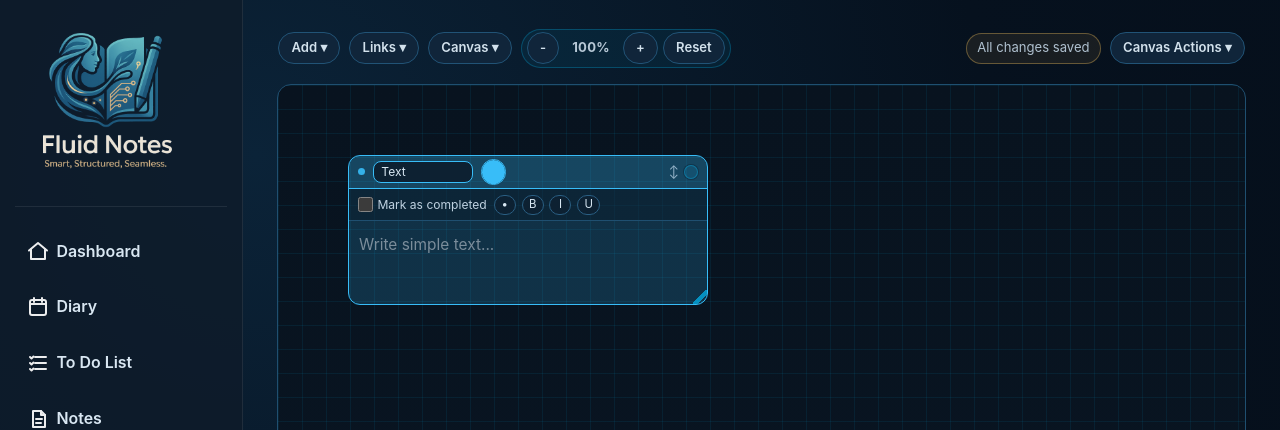
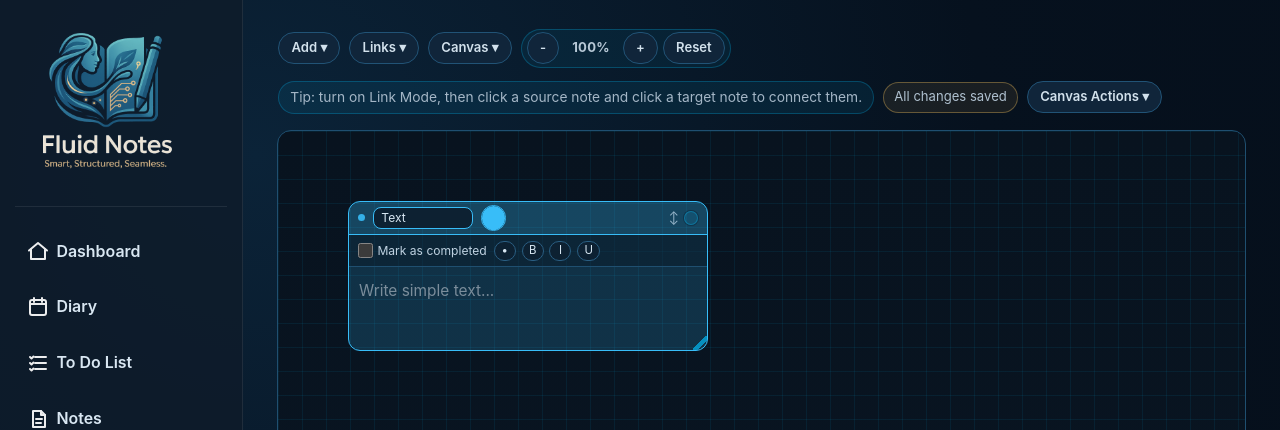
Before and after one commit to mcevoycd/calendar_project, a Django app: page /canvas/ in a window 1280 px wide. Shown: the top 430 px of the page. Run offline with Django 5.2, Linux system fonts and the light colour scheme; the visitor is signed in with stand-in values (Sample User, id 1); data comes from the database, SQL or seed files in the repository; data that the repository does not hold is empty.

Commit message:
Update: More intuative link mode deployed

```diff
--- a/dashboard/templates/dashboard/notes.html
+++ b/dashboard/templates/dashboard/notes.html
@@ -533,6 +533,10 @@
       border: 1px solid rgba(0, 194, 255, 0.25);
       border-radius: 999px;
       padding: 0.32rem 0.65rem;
+      max-width: min(100%, 36rem);
+      white-space: nowrap;
+      overflow: hidden;
+      text-overflow: ellipsis;
     }
 
     .autosave-status {
@@ -1786,7 +1820,7 @@
               <details class="toolbar-menu">
                 <summary class="btn-canvas toolbar-menu-trigger">Links ▾</summary>
                 <div class="toolbar-menu-panel">
-                  <button type="button" class="btn-canvas" id="link-mode-btn">Link Mode</button>
+                  <button type="button" class="btn-canvas" id="link-mode-btn" aria-pressed="false">Link Mode: Off</button>
                   <button type="button" class="btn-canvas" id="cancel-link-btn" disabled>Cancel Link</button>
                   <button type="button" class="btn-canvas" id="clear-links-btn">Clear Links</button>
                   <div class="toolbar-field">
@@ -1827,7 +1861,7 @@
               </div>
             </div>
             <div class="toolbar-right">
-              <!-- <span class="toolbar-info" id="toolbar-info">Drag boxes from their top bar. Click a box to select.</span> -->
+              <span class="toolbar-info" id="toolbar-info">Tip: turn on Link Mode, then click a source note and click a target note to connect them.</span>
               <span class="autosave-status" id="autosave-status">Auto-save on</span>
               <details class="toolbar-menu">
                 <summary class="btn-canvas toolbar-menu-trigger">Canvas Actions ▾</summary>
@@ -1841,6 +1875,10 @@
           </div>
 
           <div class="canvas-wrap" id="canvas-wrap">
+            <div class="link-mode-hint" id="link-mode-hint" hidden>
+              <strong>Link Mode</strong>
+              <span id="link-mode-hint-text">Click a source note, then click another note to link.</span>
+            </div>
             <div class="canvas-surface" id="canvas-surface">
               <svg class="canvas-links" id="canvas-links"></svg>
               <div id="boxes-layer"></div>
@@ -1959,6 +1997,8 @@
       const zoomResetBtn = document.getElementById('zoom-reset-btn');
       const zoomLevelEl = document.getElementById('zoom-level');
       const toolbarInfo = document.getElementById('toolbar-info');
+      const linkModeHint = document.getElementById('link-mode-hint');
+      const linkModeHintText = document.getElementById('link-mode-hint-text');
       const autoSaveStatus = document.getElementById('autosave-status');
       const notesActionInput = document.getElementById('notes-action-input');
       const confirmModal = document.getElementById('confirm-modal');
@@ -2375,7 +2415,38 @@
       }
 
       function updateToolbarInfo(text) {
+        if (!toolbarInfo) {
+          return;
+        }
         toolbarInfo.textContent = text;
+      }
+
+      function updateLinkModeUi() {
+        if (linkModeBtn) {
+          linkModeBtn.classList.toggle('active', linkMode);
+          linkModeBtn.textContent = linkMode ? 'Link Mode: On' : 'Link Mode: Off';
+          linkModeBtn.setAttribute('aria-pressed', linkMode ? 'true' : 'false');
+        }
+
+        if (!linkModeHint) {
+          return;
+        }
+
+        if (!linkMode) {
+          linkModeHint.hidden = true;
+          return;
+        }
+
+        linkModeHint.hidden = false;
+        if (!linkModeHintText) {
+          return;
+        }
+
+        if (linkSourceId) {
+          linkModeHintText.textContent = 'Source selected. Click another note to connect, or drag from the connector dot.';
+        } else {
+          linkModeHintText.textContent = 'Click a source note, then click another note to link. You can also drag from the connector dot.';
+        }
       }
 
       function placeCaretAtEnd(element) {
@@ -2467,6 +2538,7 @@
 
       function refreshLinkControls() {
         cancelLinkBtn.disabled = !(linkMode && (!!linkSourceId || linkDrag.active));
+        updateLinkModeUi();
       }
 
       function cancelPendingLink() {
@@ -2693,6 +2765,8 @@
           }
           if (linkSourceId === box.id) {
             boxEl.classList.add('link-source');
+          } else if (linkMode && linkSourceId) {
+            boxEl.classList.add('link-target');
           }
           if (box.completed) {
             boxEl.classList.add('is-completed');
@@ -3370,9 +3444,36 @@
             }
 
             event.stopPropagation();
+
+            if (!linkSourceId) {
+              linkSourceId = box.id;
+              selectedBoxId = box.id;
+              selectedLinkKey = null;
+              syncLinkControlInputs(null);
+              updateToolbarInfo('Link source selected. Click another note to connect it.');
+              refreshLinkControls();
+              render();
+              return;
+            }
+
+            if (linkSourceId === box.id) {
+              linkSourceId = null;
+              selectedBoxId = box.id;
+              selectedLinkKey = null;
+              syncLinkControlInputs(null);
+              updateToolbarInfo('Link source cleared. Click a source note to start linking.');
+              refreshLinkControls();
+              render();
+              return;
+            }
+
+            addLink(linkSourceId, box.id);
+            linkSourceId = box.id;
             selectedBoxId = box.id;
             selectedLinkKey = null;
             syncLinkControlInputs(null);
+            updateToolbarInfo('Link created. Click another note to keep linking from the latest note.');
+            refreshLinkControls();
             render();
           });
 
@@ -3809,10 +3910,9 @@
       linkModeBtn.addEventListener('click', function () {
         closeToolbarMenus();
         linkMode = !linkMode;
-        linkModeBtn.classList.toggle('active', linkMode);
         if (linkMode) {
           linkSourceId = selectedBoxId ? selectedBoxId : null;
-          updateToolbarInfo('Link mode is on. Drag from a note handle and drop on another note.');
+          updateToolbarInfo('Link mode is on. Click a source note, then click a target note to connect.');
         } else {
           linkDrag.active = false;
           linkDrag.sourceId = null;
@@ -4007,7 +4107,7 @@
 
         if (linkMode) {
           cancelPendingLink();
-          updateToolbarInfo('Link mode: drag from a note handle and release on another note.');
+          updateToolbarInfo('Link mode is on. Click a source note, then click another note to link.');
           render();
           return;
         }
@@ -4090,7 +4190,6 @@
           linkDrag.active = false;
           linkDrag.sourceId = null;
           linkMode = false;
-          linkModeBtn.classList.remove('active');
           updateToolbarInfo('Link mode off. Drag boxes from their top bar. Click a box to select.');
         }
 
@@ -4103,6 +4202,7 @@
       window.addEventListener('beforeunload', immediateSaveOnLeave);
 
       refreshLinkControls();
+      updateLinkModeUi();
       updateZoomUi();
       lastSavedPayload = JSON.stringify(buildCanvasPayload());
       updateAutoSaveStatus('All changes saved', false);
```
Also changed, not shown: other parts of dashboard/templates/dashboard/notes.html (+30 -0 lines), dashboard/tests.py (+9 -0 lines).
